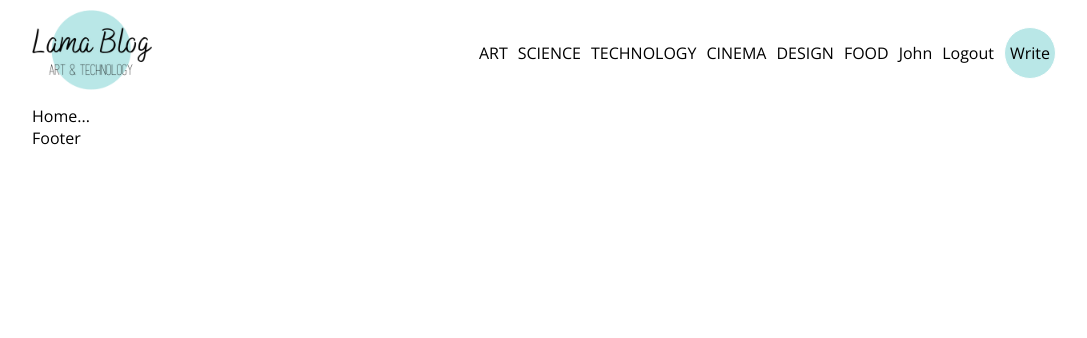
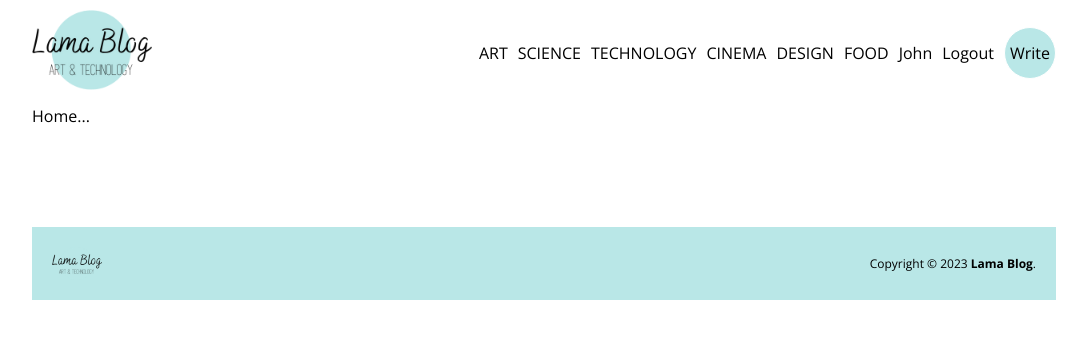
Before and after one commit to Syntax-Read3r/blog_app-react-nodejs-mysql, a React (Create React App) app in the folder client/: page / in a window 1280 px wide. Shown: the top 338 px of the page, without its empty margins (96-1183 px from the left). Built offline with nearby package versions, Linux system fonts and the light colour scheme.

Commit message:
add logic to Footer.jsx and its corresponding styles under comment [ ] Footer

```diff
--- a/client/src/components/Footer.jsx
+++ b/client/src/components/Footer.jsx
@@ -1,9 +1,14 @@
-import React from 'react'
+import React from "react";
+import Logo from "../images/logo.png";
 
-function Footer() {
-  return (
-    <div>Footer</div>
-  )
-}
+const Footer = () => (
+	<footer>
+		<img src={Logo} alt="logo" />
+		<span>
+			Copyright &copy; {new Date().getFullYear()}
+			<b> Lama Blog</b>.
+		</span>
+	</footer>
+);
 
-export default Footer
+export default Footer;
--- a/client/src/styles/css/style.css
+++ b/client/src/styles/css/style.css
@@ -88,4 +88,16 @@
   background-color: white;
   border: 1px solid teal;
   transition: all 0.3s ease-in-out;
+}
+.app .container footer {
+  margin-top: 100px;
+  padding: 20px;
+  background-color: #b9e7e7;
+  display: flex;
+  align-items: center;
+  justify-content: space-between;
+  font-size: 12px;
+}
+.app .container footer img {
+  width: 50px;
 }/*# sourceMappingURL=style.css.map */
--- a/client/src/styles/style.scss
+++ b/client/src/styles/style.scss
@@ -106,11 +106,30 @@ $lightGreen: #b9e7e7;
 							color: teal;
 							background-color: white;
 							border: 1px solid teal;
+							-webkit-transition: all 0.3s ease-in-out;
+							-moz-transition: all 0.3s ease-in-out;
+							-ms-transition: all 0.3s ease-in-out;
+							-o-transition: all 0.3s ease-in-out;
 							transition: all 0.3s ease-in-out;
 						}
 					}
 				}
 			}
 		}
+
+		// [ ]: FOOTER
+
+		footer {
+			margin-top: 100px;
+			padding: 20px;
+			background-color: $lightGreen;
+			display: flex;
+			align-items: center;
+			justify-content: space-between;
+			font-size: 12px;
+			img {
+				width: 50px;
+			}
+		}
 	}
 }
```
Also changed, not shown: 2 other files (tests, documents, lock files or other folders).
